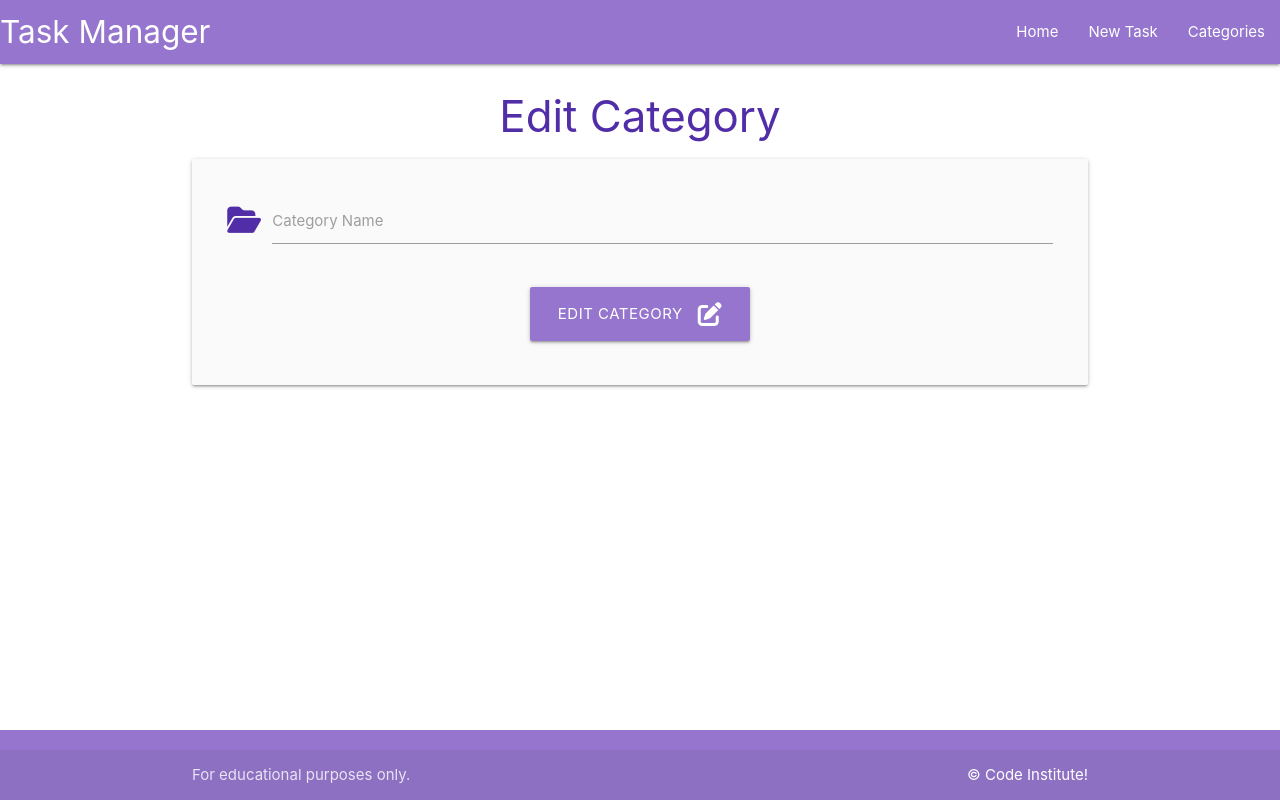
After one commit to ScottE13/task-manager, a Flask app: template taskmanager/templates/edit_category.html in a window 1280 px wide. The commit adds this page. Run offline with Flask 3, Linux system fonts and the light colour scheme; the template is opened without the code that fills it, so the values that code supplies are empty.

Commit message:
Updating Categories

```diff
--- a/taskmanager/templates/base.html
+++ b/taskmanager/templates/base.html
@@ -51,7 +51,7 @@
     <footer class="page-footer deep-purple lighten-2">
       <div class="footer-copyright">
         <div class="container">
-          For education purposes only.
+          For educational purposes only.
           <a
             class="white-text right"
             href="https://codeinstitute.net"
--- a/taskmanager/templates/categories.html
+++ b/taskmanager/templates/categories.html
@@ -20,7 +20,7 @@
                 <span class="card-title">{{ category.category_name }}</span>
             </div>
             <div class="card-action">
-                <a href="#" class="btn green accent-4">Edit</a>
+                <a href="{{ url_for('edit_category', category_id=category.id) }}" class="btn green accent-4">Edit</a>
                 <a href="#" class="btn red">Delete</a>
             </div>
         </div>
--- /dev/null
+++ b/taskmanager/templates/edit_category.html
@@ -0,0 +1,25 @@
+{% extends "base.html" %} {% block content %}
+<h3 class="deep-purple-text text-darken-2 center-align">Edit Category</h3>
+
+<div class="row card-panel grey lighten-5">
+  <form class="col s12" method="POST" action="{{ url_for('edit_category', category_id=category.id) }}">
+    <!-- category_name -->
+    <div class="row">
+      <div class="input-field col s12">
+        <i class="fas fa-folder-open prefix deep-purple-text text-darken-2"></i>
+        <input id="category_name" name="category_name" value="{{ category.category_name }}" minlength="3" maxlenght="25" type="text" class="validate" required/>
+        <label for="category_name">Category Name</label>
+      </div>
+    </div>
+    <!-- category_name -->
+    <div class="row">
+        <div class="col s12 center-align">
+            <button type="submit" class="btn-large deep-purple lighten-2">
+                Edit Category <i class="fas fa-edit right"></i>
+            </button>
+        </div>
+    </div>
+  </form>
+</div>
+
+{% endblock %}
```
Also changed, not shown: taskmanager/routes.py (+9 -0 lines).
